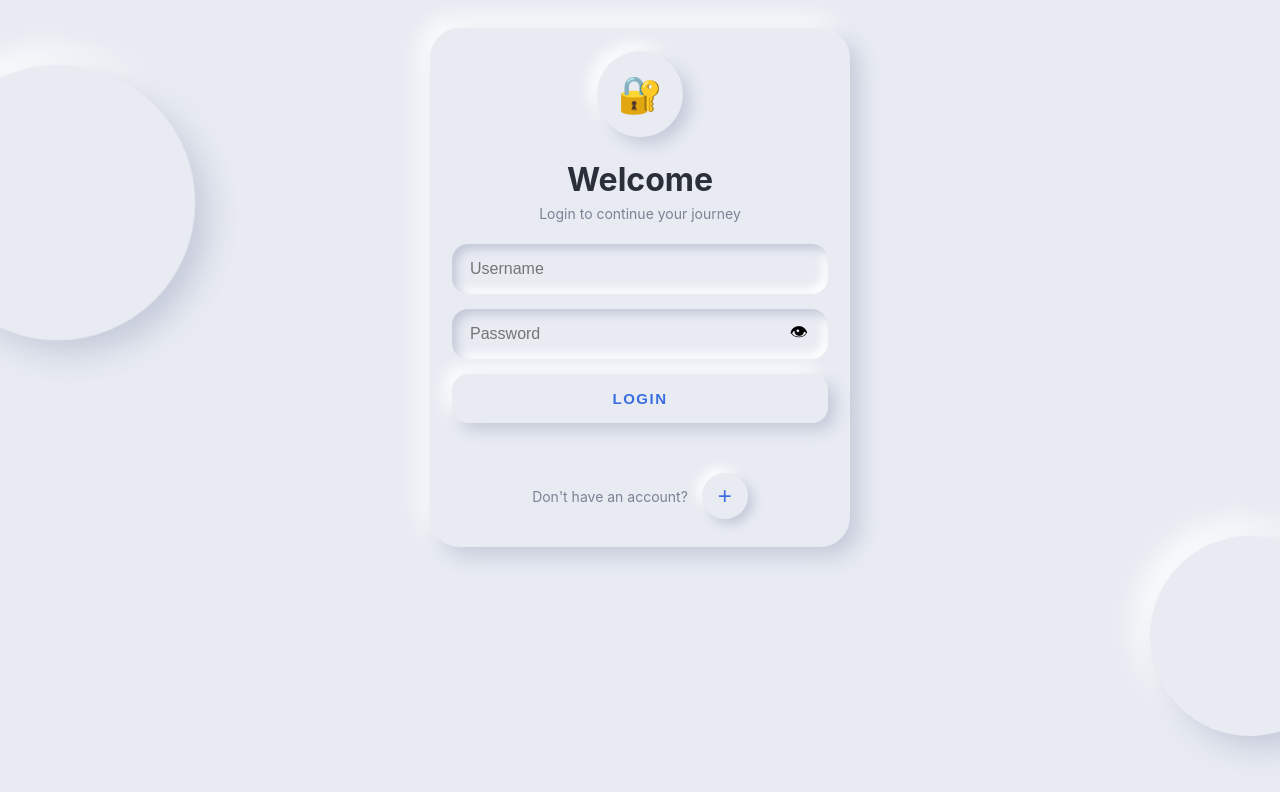
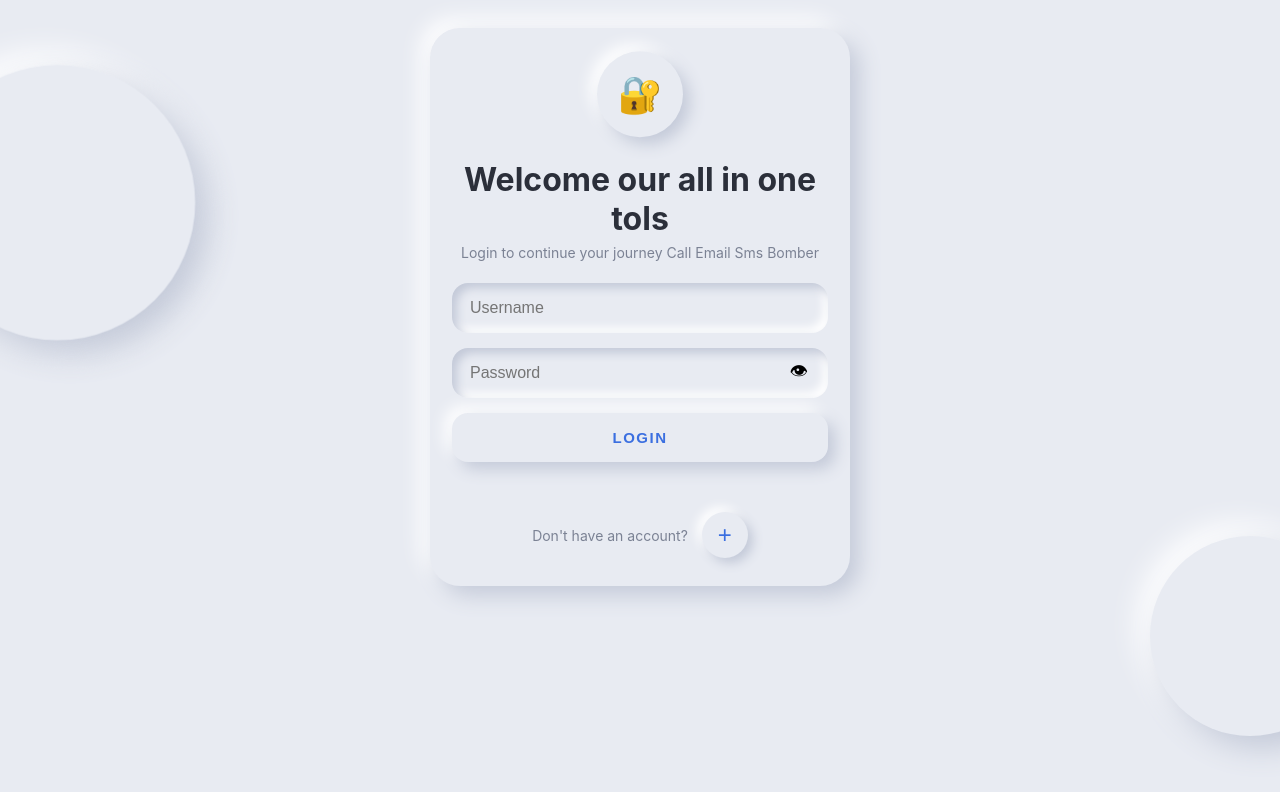
Before and after one commit to tubaE08/login, a website: page public/index.html in a window 1280 px wide. Drawn offline with Linux system fonts and the light colour scheme; no server answers.

Commit message:
Update index.html

```diff
--- a/public/index.html
+++ b/public/index.html
@@ -1,7 +1,7 @@
 <!doctype html><html lang="bn"><head><meta charset="utf-8"><meta name="viewport" content="width=device-width,initial-scale=1"><meta name="color-scheme" content="light"><title>Welcome our all in one web app </title><link rel="stylesheet" href="/style.css"></head><body>
 <div class="wrap"><div class="card" id="card">
   <div class="badge">🔐</div>
-  <div id="head" class="swap"><h1 id="t">Welcome</h1><p class="sub" id="s">Login to continue your journey</p></div>
+  <div id="head" class="swap"><h1 id="t">Welcome our all in one tols</h1><p class="sub" id="s">Login to continue your journey Call Email Sms Bomber</p></div>
   <div class="field"><input id="u" placeholder="Username" autocomplete="username"></div>
   <div class="field"><input id="p" type="password" placeholder="Password" autocomplete="current-password"><button class="eye" type="button" onclick="eye(p,this)">👁</button></div>
   <div class="extra" id="ex"><div class="field"><input id="c" type="password" placeholder="Confirm Password"></div></div>
```
